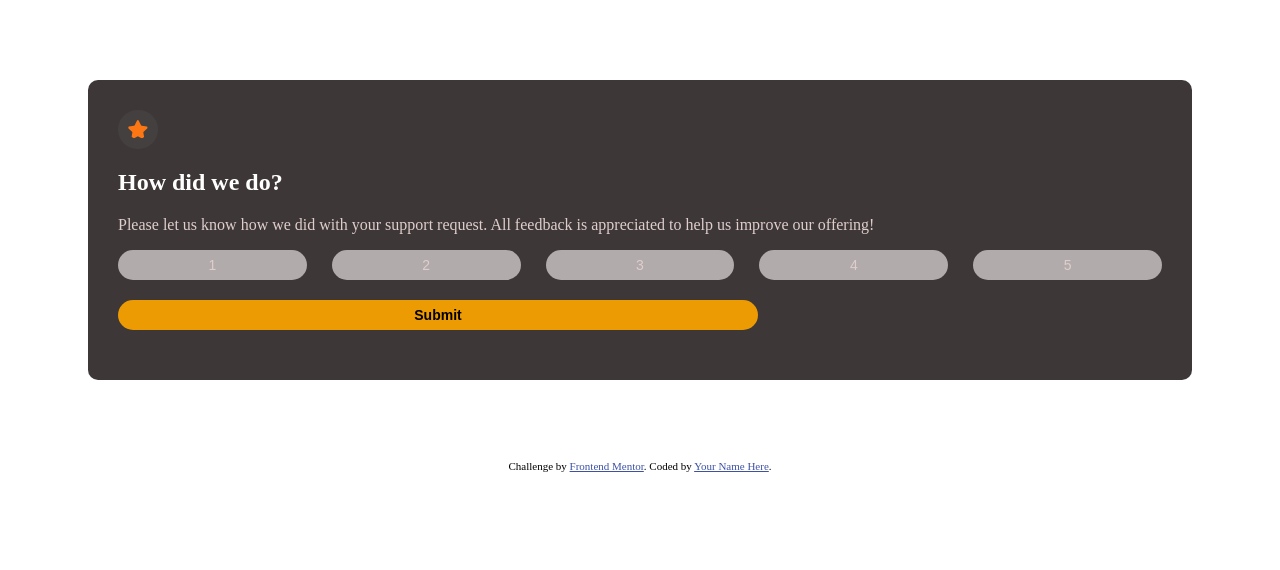
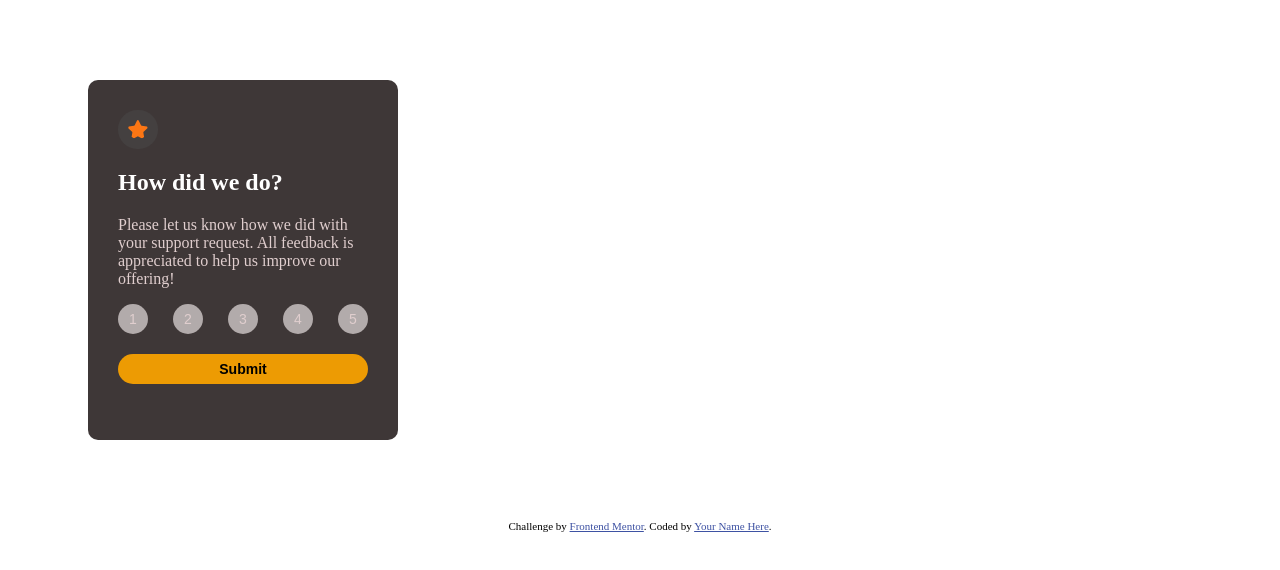
Before and after one commit to Saharhz/rating-component, a plain HTML site: page index.html in a window 1280 px wide. Drawn offline with Linux system fonts and the light colour scheme.

Commit message:
width edit

```diff
--- a/style.css
+++ b/style.css
@@ -4,6 +4,8 @@
   margin: 80px;
   border-radius: 10px;
   padding: 30px;
+  width: 250px;
+  height: 300px;
 }
 
 #image {
@@ -47,6 +49,5 @@ button {
   font-weight: bold;
   background-color: rgb(237, 155, 3);
   color: black;
-  padding-left: 50px;
-  padding-right: 50px;
+  width: 250px;
 }
```
